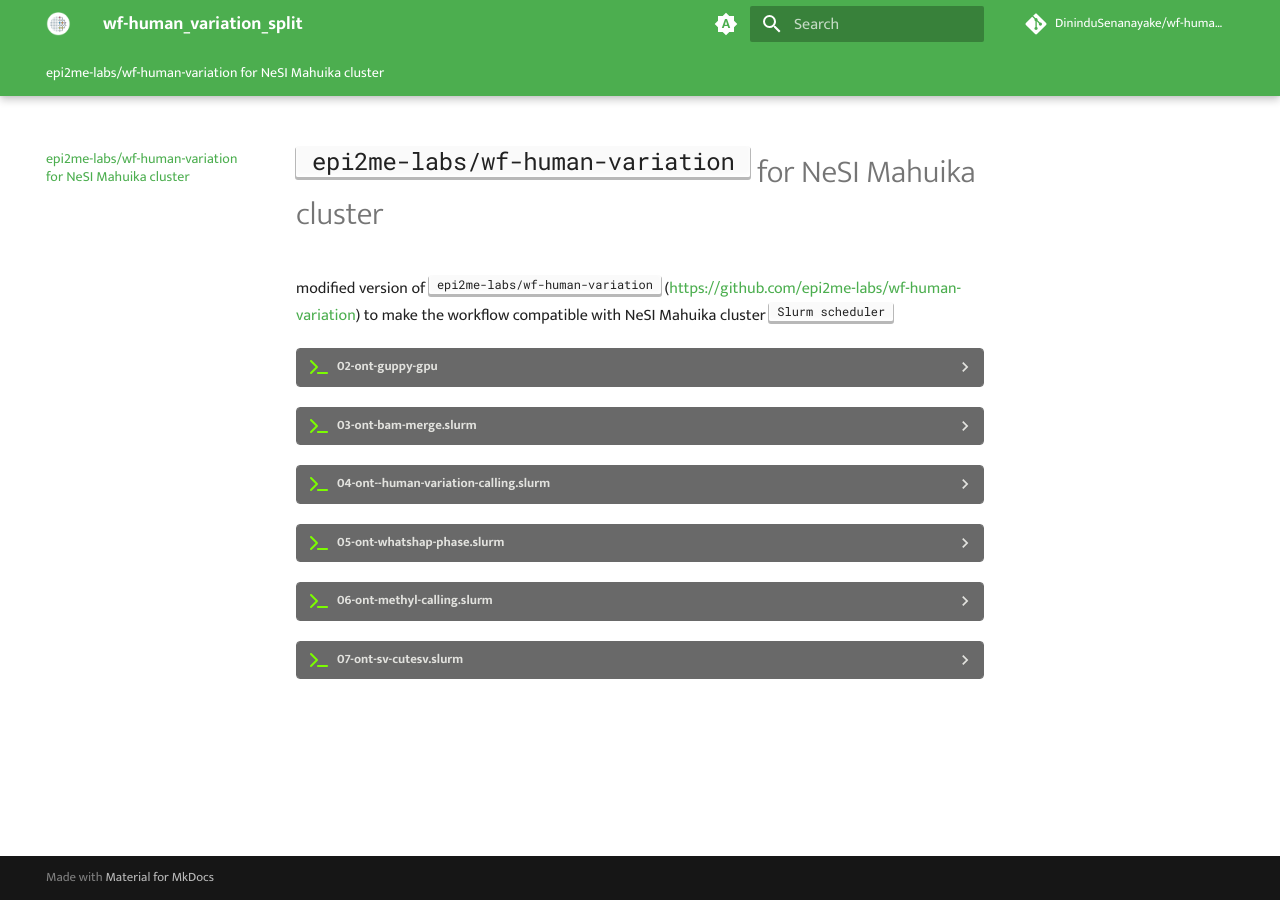
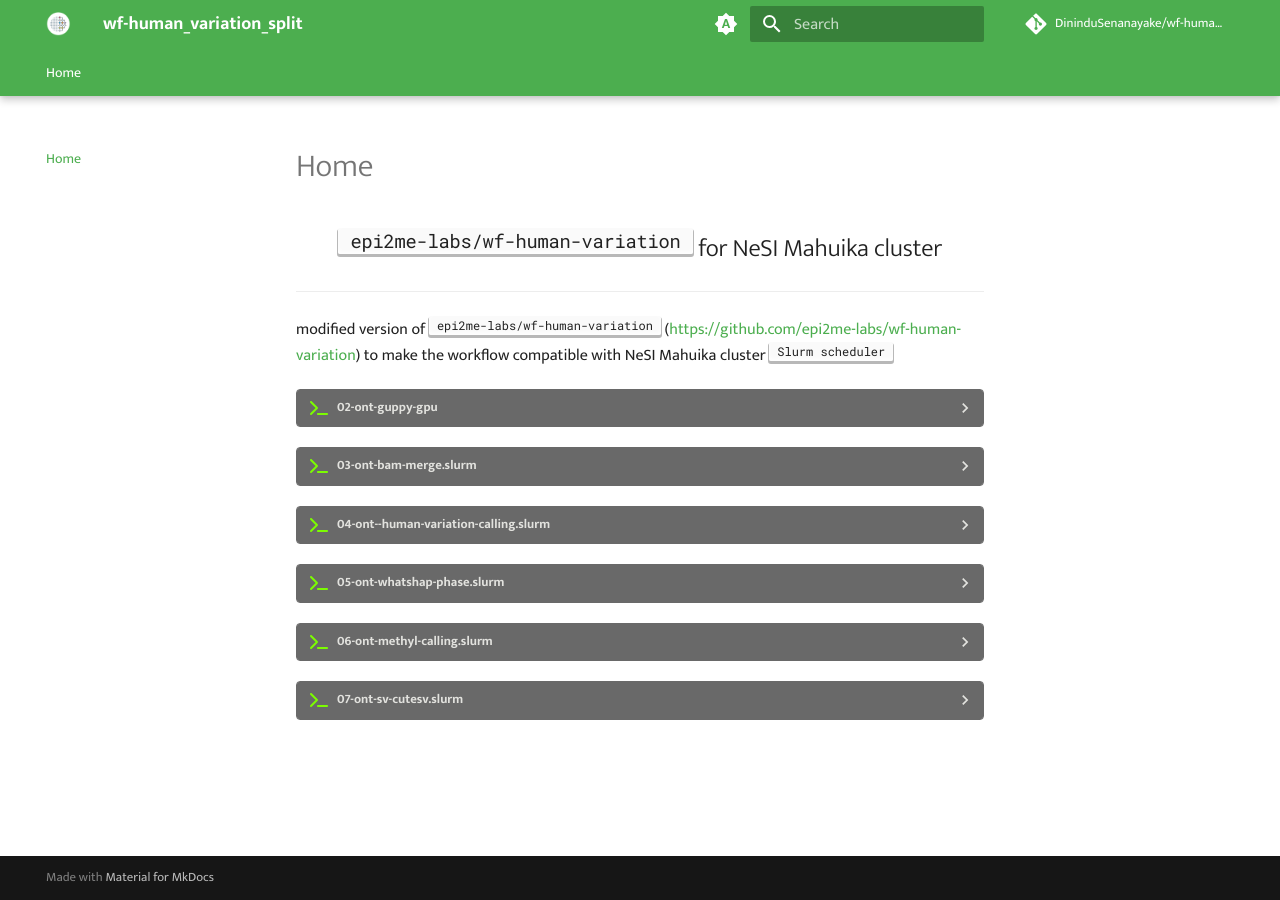
Before and after one commit to DininduSenanayake/wf-human-variation_split, an MkDocs documentation site: the page built from docs/index.md, in a window 1280 px wide. Built offline with MkDocs 1.6.1 and Material for MkDocs 9.7.7, drawn with Linux system fonts in a browser that asks for light colours; comment, search, counter and statistics services are not loaded; some of the changed lines change nothing that is shown.

Commit message:
upudate heading

```diff
--- a/docs/index.md
+++ b/docs/index.md
@@ -1,4 +1,7 @@
-# <KBD>epi2me-labs/wf-human-variation</KBD> for NeSI Mahuika cluster
+<style>h2 {text-align: center;}</style>
+<h2><KBD>epi2me-labs/wf-human-variation</KBD> for NeSI Mahuika cluster</h2>
+
+* * *
 
 modified version of <KBD>epi2me-labs/wf-human-variation</KBD>        (https://github.com/epi2me-labs/wf-human-variation) to make the workflow compatible with NeSI Mahuika cluster <KBD>Slurm</KDB> scheduler
 
```
